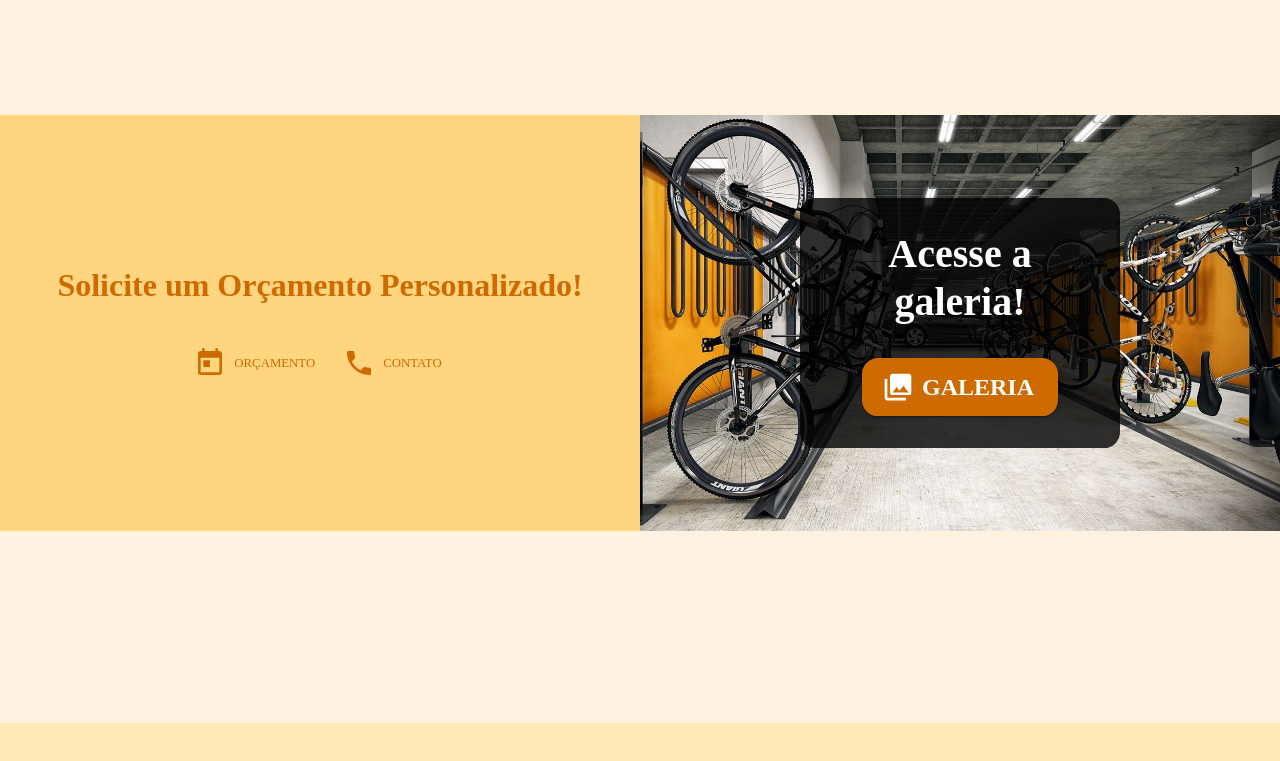
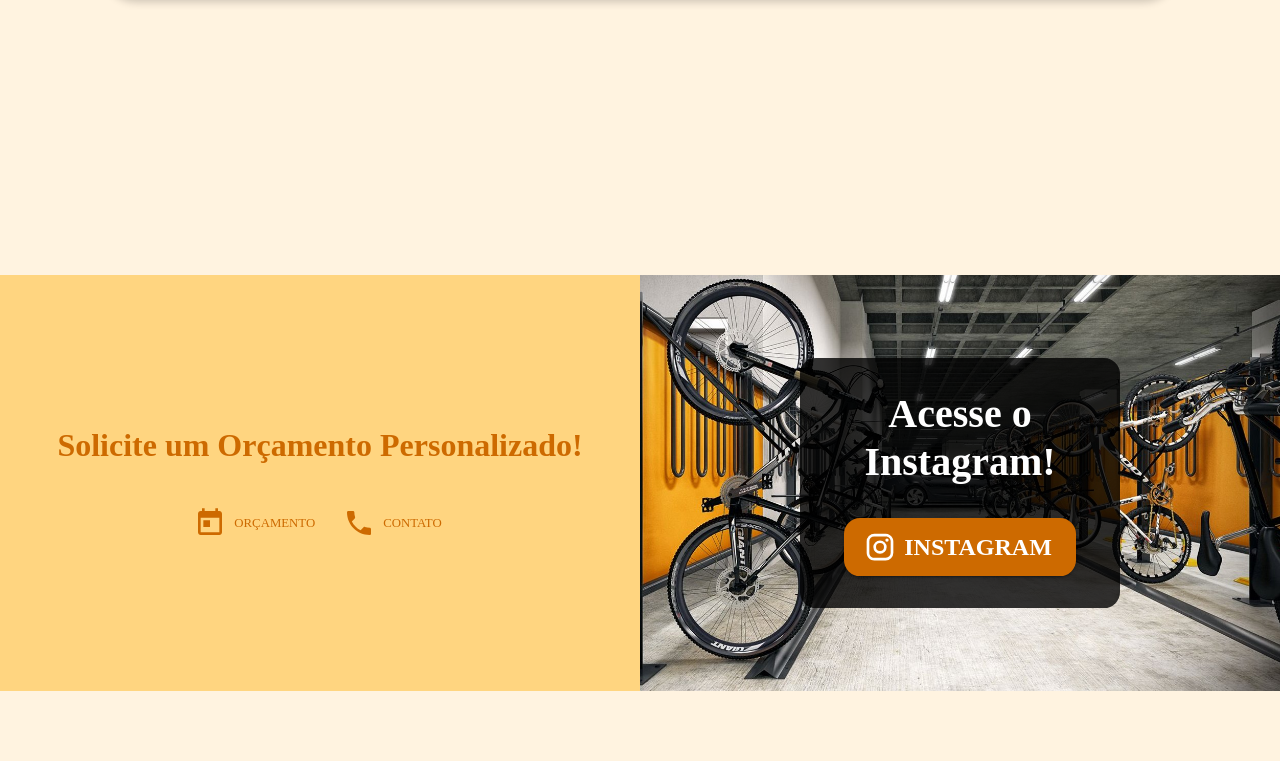
Before and after one commit to VictorHugoBN/bicicletario, a React (Vite) app: page / in a window 1280 px wide. Shown: the part 2512-3273 px from the top of the page. Built offline with nearby package versions, Linux system fonts and the light colour scheme; a web font is replaced by a local one.

Commit message:
instagram e orçamento

```diff
--- a/src/components/Footer/index.tsx
+++ b/src/components/Footer/index.tsx
@@ -106,7 +106,7 @@ const Footer = () => {
           }}
           onClick={() => {
             window.open(
-              `https://instagram.com/bicicletariofacil?igshid=OGQ5ZDc2ODk2ZA==`,
+              `https://instagram.com/bicicletariofacil_?igshid=OGQ5ZDc2ODk2ZA==`,
             );
           }}
         ></Instagram>
--- a/src/pages/Home/ComponentsHome/Galeria/index.tsx
+++ b/src/pages/Home/ComponentsHome/Galeria/index.tsx
@@ -12,6 +12,7 @@ const Galeria = () => {
         alignItems: 'center',
         justifyContent: 'center',
         backgroundColor: theme.palette.background.default,
+        padding: '5rem',
         [theme.breakpoints.down('sm')]: {
           height: '50vh',
         },
--- a/src/pages/Home/ComponentsHome/Orcamento/index.tsx
+++ b/src/pages/Home/ComponentsHome/Orcamento/index.tsx
@@ -2,9 +2,10 @@ import { Box, Typography, Button } from '@mui/material';
 import { theme } from '../../../../styles/theme';
 import TodayIcon from '@mui/icons-material/Today';
 import PhoneIcon from '@mui/icons-material/Phone';
-import PhotoLibraryIcon from '@mui/icons-material/PhotoLibrary';
+
 import bicicletarioImage from '../../../../assets/bicicletarioHome.jpg';
 import { useNavigate } from 'react-router-dom';
+import Instagram from '@mui/icons-material/Instagram';
 
 const Orcamento = () => {
   const navigate = useNavigate();
@@ -120,9 +121,8 @@ const Orcamento = () => {
               width: '50%',
               height: '50%',
               [theme.breakpoints.down('lg')]: {
-                width: '100%',
-                height: '100%',
-                display: 'none',
+                width: '70%',
+                height: '70%',
               },
             }}
           >
@@ -144,15 +144,16 @@ const Orcamento = () => {
                   fontSize: '2.5rem',
                   textAlign: 'center',
                   lineHeight: '3rem',
+                  [theme.breakpoints.down('lg')]: {
+                    fontSize: '1.5rem',
+                  },
                 }}
               >
-                Acesse a galeria!
+                Acesse o Instagram!
               </Typography>
               <Button
                 variant="contained"
-                startIcon={
-                  <PhotoLibraryIcon sx={{ width: '2rem', height: '2rem' }} />
-                }
+                startIcon={<Instagram sx={{ width: '2rem', height: '2rem' }} />}
                 sx={{
                   fontFamily: 'Amaranth',
                   fontSize: '1.5rem',
@@ -162,9 +163,13 @@ const Orcamento = () => {
                   borderRadius: '1rem',
                   marginTop: '2rem',
                 }}
-                onClick={() => navigate('/galeria')}
+                onClick={() => {
+                  window.open(
+                    `https://instagram.com/bicicletariofacil_?igshid=OGQ5ZDc2ODk2ZA==`,
+                  );
+                }}
               >
-                Galeria
+                Instagram
               </Button>
             </Box>
           </Box>
```
